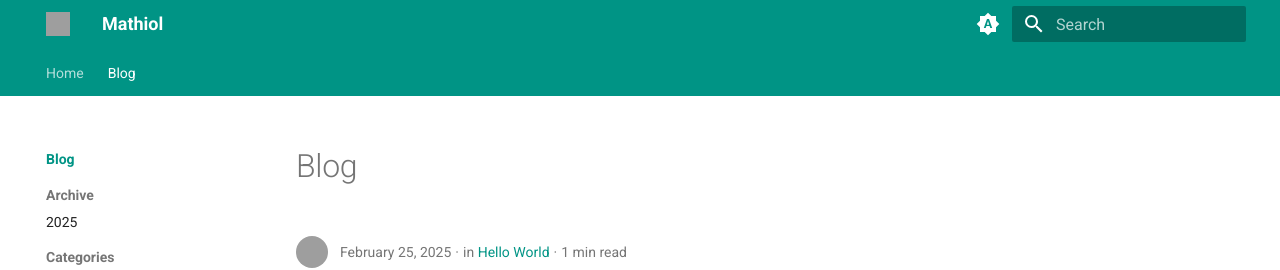
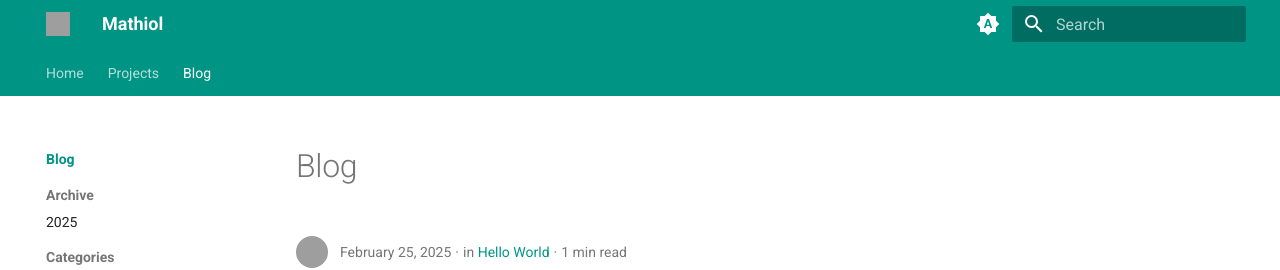
Before and after one commit to matmat37000/matmat37000.github.io, an MkDocs documentation site: the page built from docs/blog/index.md, in a window 1280 px wide. Shown: the top 270 px of the page. Built offline with MkDocs 1.6.1 and Material for MkDocs 9.7.7, drawn with Linux system fonts in a browser that asks for light colours; grey boxes are pictures that could not be loaded.

Commit message:
Added support for symbols and emoji

```diff
--- a/mkdocs.yml
+++ b/mkdocs.yml
@@ -42,6 +42,7 @@ theme:
     - toc.follow
 nav:
   - Home: index.md
+  - Projects: projects.md
   # - About: about.md
   - Blog:
       - blog/index.md
@@ -56,3 +57,7 @@ extra:
 markdown_extensions:
   - toc:
       permalink: true
+  - attr_list
+  - pymdownx.emoji:
+      emoji_index: !!python/name:material.extensions.emoji.twemoji
+      emoji_generator: !!python/name:material.extensions.emoji.to_svg
```
